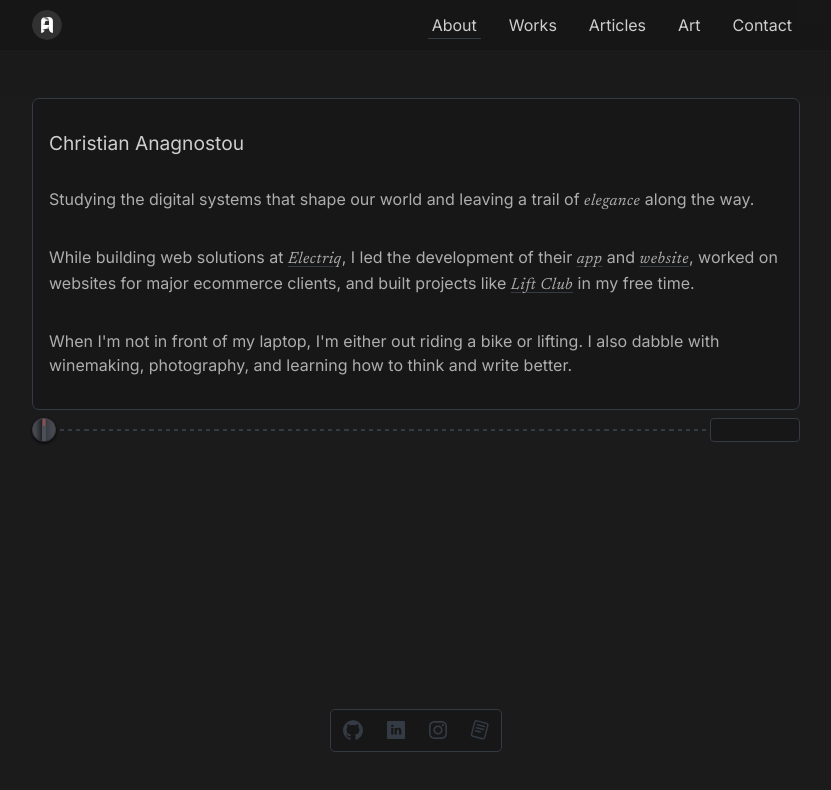
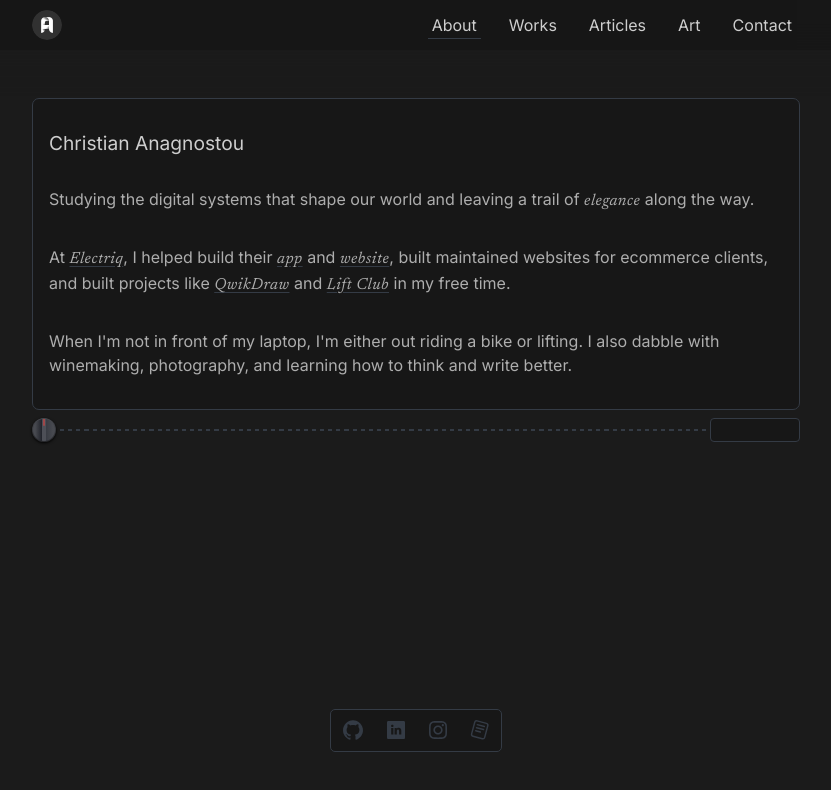
Before and after one commit to christiananagnostou/www, a Next.js app: page / in a window 1280 px wide. Shown: the top 790 px of the page, without its empty margins (224-1055 px from the left). Built offline with nearby package versions, Linux system fonts and the light colour scheme.

Commit message:
update: bio

```diff
--- a/components/Home/Bio.tsx
+++ b/components/Home/Bio.tsx
@@ -1,6 +1,6 @@
-import { motion } from "framer-motion";
-import styled from "styled-components";
-import { fade, staggerFade } from "../animation";
+import { motion } from 'framer-motion'
+import styled from 'styled-components'
+import { fade, staggerFade } from '../animation'
 
 function Bio() {
   return (
@@ -8,43 +8,55 @@ function Bio() {
       <motion.h1 variants={fade}>Christian Anagnostou</motion.h1>
 
       <motion.p variants={fade}>
-        Studying the digital systems that shape our world and leaving a trail of <em>elegance</em>{" "}
-        along the way.
+        Studying the digital systems that shape our world and leaving a trail of <em>elegance</em> along the way.
       </motion.p>
 
       <motion.p variants={fade}>
-        While building web solutions at{" "}
-        <a href="https://www.electriqmarketing.com/" target={"_blank"} rel="noreferrer">
+        At{' '}
+        <a href="https://www.electriqmarketing.com/" target={'_blank'} rel="noreferrer">
           <em>Electriq</em>
         </a>
-        , I led the development of their{" "}
-        <a href="https://www.electriq.app/" target={"_blank"} rel="noreferrer">
+        , I helped build their{' '}
+        <a href="https://www.electriq.app/" target={'_blank'} rel="noreferrer">
           <em>app</em>
-        </a>{" "}
-        and{" "}
-        <a href="https://www.electriqmarketing.com/" target={"_blank"} rel="noreferrer">
+        </a>{' '}
+        and{' '}
+        <a href="https://www.electriqmarketing.com/" target={'_blank'} rel="noreferrer">
           <em>website</em>
         </a>
-        , worked on websites for major ecommerce clients
+        , built maintained websites for ecommerce clients
+        {/* <a href="https://soylent.com/" target={'_blank'} rel="noreferrer">
+          major
+        </a>{' '}
+        <a href="https://soylent.com/" target={'_blank'} rel="noreferrer">
+          ecommerce
+        </a>{' '}
+        <a href="https://soylent.com/" target={'_blank'} rel="noreferrer">
+          clients
+        </a> */}
         {/* as well as their parent company{" "}
           <a href="https://www.drinks.com/" target={"_blank"} rel="noreferrer">
             <em>DRINKS</em>
           </a> */}
-        , and built projects like{" "}
-        <a href="https://www.liftclub.app/" target={"_blank"} rel="noreferrer">
+        , and built projects like{' '}
+        <a href="https://qwikdraw.vercel.app/" target={'_blank'} rel="noreferrer">
+          <em>QwikDraw</em>
+        </a>{' '}
+        and{' '}
+        <a href="https://www.liftclub.app/" target={'_blank'} rel="noreferrer">
           <em>Lift Club</em>
-        </a>{" "}
+        </a>{' '}
         in my free time.
       </motion.p>
 
       <motion.p variants={fade}>
-        When I&apos;m not in front of my laptop, I&apos;m either out riding a bike or lifting. I
-        also dabble with winemaking, photography, and learning how to think and write better.
+        When I&apos;m not in front of my laptop, I&apos;m either out riding a bike or lifting. I also dabble with
+        winemaking, photography, and learning how to think and write better.
       </motion.p>
     </Description>
-  );
+  )
 }
-export default Bio;
+export default Bio
 
 const Description = styled(motion.section)`
   margin: auto;
@@ -78,4 +90,4 @@ const Description = styled(motion.section)`
     line-height: 1.5rem;
     padding: 1rem 0;
   }
-`;
+`
```
Also changed, not shown: lib/articles/wield-the-keyboard.md (+5 -2 lines).
